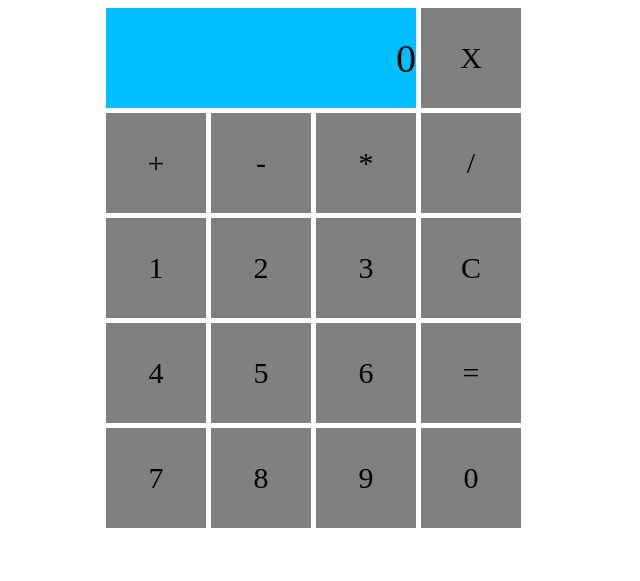
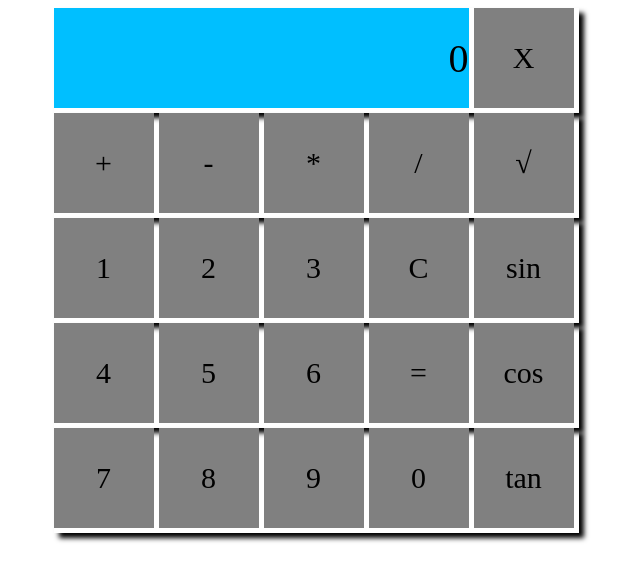
Before and after one commit to qeeweex/calculator_site, a Flask app: page / in a window 1280 px wide. Shown: the top 581 px of the page, without its empty margins (324-964 px from the left). Run offline with Flask 3, Linux system fonts and the light colour scheme.

Commit message:
Добавил новые кнопки а также изменил дизайн для калькулятора

```diff
--- a/static/calculator.js
+++ b/static/calculator.js
@@ -39,6 +39,30 @@ function minus() {
     operation = "-";
 }
 
+function square_root() {
+    first_number = get_number()
+    clear_input();
+    operation = "√";
+}
+
+function sin() {
+    first_number = get_number()
+    clear_input();
+    operation = "sin";
+}
+
+function cos() {
+    first_number = get_number()
+    clear_input();
+    operation = "cos";
+}
+
+function tan() {
+    first_number = get_number()
+    clear_input();
+    operation = "tan";
+}
+
 function equal() {
     let second_number = get_number();
 
@@ -57,6 +81,18 @@ function equal() {
         result = first_number / second_number;
 
     }
+    else if (operation == "√") {
+        result = Math.sqrt(first_number)
+    }
+    else if (operation == "sin") {
+        result = Math.sin(first_number)
+    }
+    else if (operation == "cos") {
+        result = Math.cos(first_number)
+    }
+    else if (operation == "tan") {
+        result = Math.tan(first_number)
+    }
     else if (operation == undefined) {
         alert("Вы не выбрали, какую операцию выполнять!")
     }
--- a/static/style.css
+++ b/static/style.css
@@ -20,6 +20,15 @@
 
 .buttons_row {
     display: flex;
+    box-shadow: 5px 5px 5px black;
+    transition: 1.5s;
+}
+
+.buttons_row:hover {
+    display: flex;
+    box-shadow: 5px 5px 5px black;
+    transform: scale(1.1);
+    background-color: black;
 }
 
 body {
@@ -29,7 +38,7 @@ body {
 }
 
 .number_input {
-    width: 310px;
+    width: 415px;
     height: 100px;
     background-color: deepskyblue;
     margin-right: 5px;
--- a/templates/index.html
+++ b/templates/index.html
@@ -19,6 +19,7 @@
             <div class="calc_btn" onclick="minus()">-</div>
             <div class="calc_btn">*</div>
             <div class="calc_btn">/</div>
+            <div class="calc_btn" onclick="square_root()">√</div>
         </div>
 
         <div class="buttons_row">
@@ -26,6 +27,7 @@
             <div class="calc_btn" onclick="save_digit(2)">2</div>
             <div class="calc_btn" onclick="save_digit(3)">3</div>
             <div class="calc_btn" onclick="clear_input()">C</div>
+            <div class="calc_btn" onclick="sin()">sin</div>
         </div>
 
         <div class="buttons_row">
@@ -33,6 +35,7 @@
             <div class="calc_btn" onclick="save_digit(5)">5</div>
             <div class="calc_btn" onclick="save_digit(6)">6</div>
             <div class="calc_btn" onclick="equal()">=</div>
+            <div class="calc_btn" onclick="cos()">cos</div>
         </div>
 
         <div class="buttons_row">
@@ -40,6 +43,7 @@
             <div class="calc_btn" onclick="save_digit(8)">8</div>
             <div class="calc_btn" onclick="save_digit(9)">9</div>
             <div class="calc_btn" onclick="save_digit(0)">0</div>
+            <div class="calc_btn" onclick="tan()">tan</div>
         </div>
     </div>
 </body>
```
